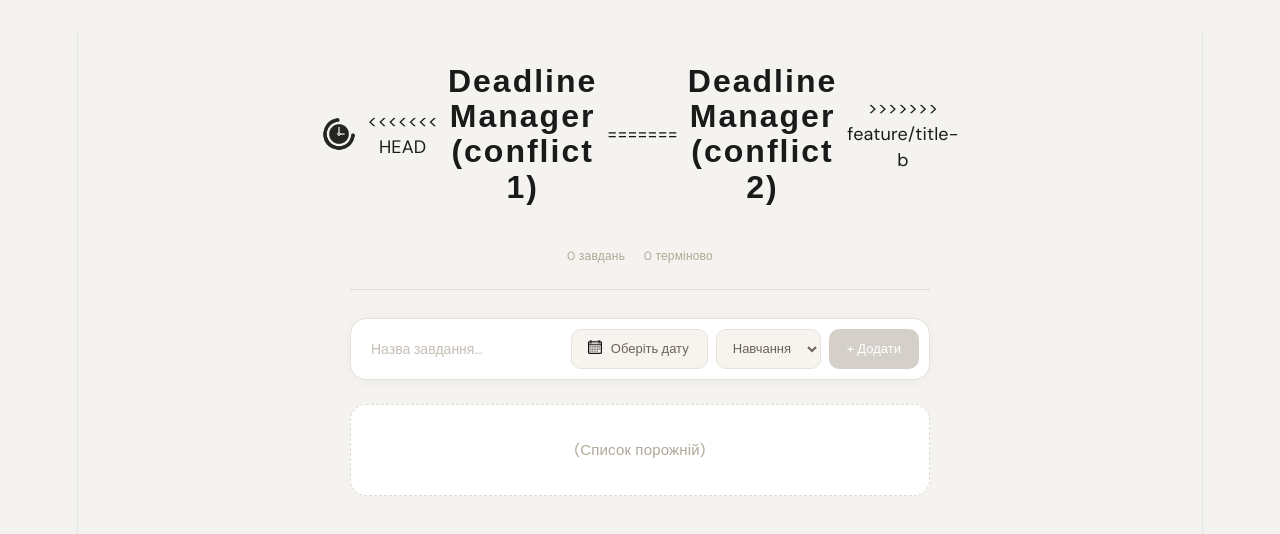
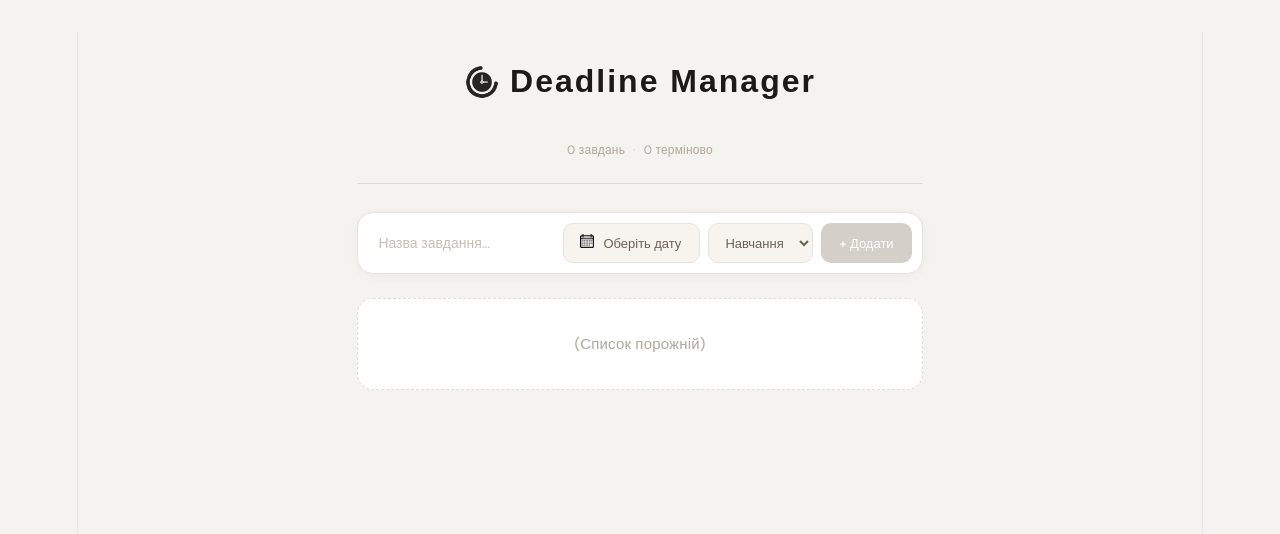
Before and after one commit to LachykV/simple-deadline-manager, a Vue app: page / in a window 1280 px wide. Shown: the top 534 px of the page. Built offline with nearby package versions, Linux system fonts and the light colour scheme; a web font is replaced by a local one.

Commit message:
minor title edit

```diff
--- a/src/App.vue
+++ b/src/App.vue
@@ -3,11 +3,7 @@
     <header class="app-header">
       <div class="title-row">
         <img src="/clock.png" class="title-icon" alt="clock" />
-<<<<<<< HEAD
-        <h1>Deadline Manager (conflict 1)</h1>
-=======
-        <h1>Deadline Manager (conflict 2)</h1>
->>>>>>> feature/title-b
+        <h1>Deadline Manager</h1>
       </div>
       <div class="stats">
         <span class="stat">{{ tasks.length }} завдань</span>
```
